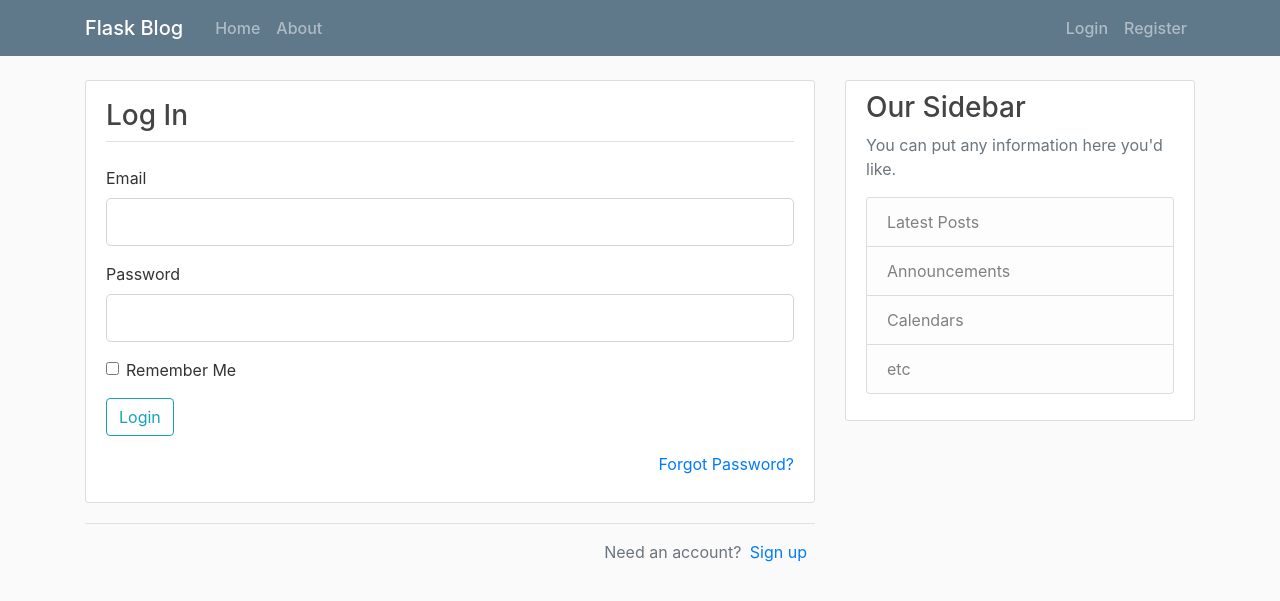
After one commit to copev313/Flask-Blog, a Flask app: template templates/login.html in a window 1280 px wide. The commit adds this page. Shown: the top 601 px of the page. Run offline with Flask 2, Linux system fonts and the light colour scheme; the template is opened without the code that fills it: values that come from a table or form of the project are taken from there, others are empty; some libraries are stand-ins or nearby versions.

Commit message:
added login + registration forms

```diff
--- a/flaskblog.py
+++ b/flaskblog.py
@@ -1,7 +1,8 @@
-from flask import Flask, render_template
-
+from flask import Flask, flash, redirect, render_template, url_for
+from forms import RegistrationForm, LoginForm
 
 app = Flask(__name__)
+app.config['SECRET_KEY'] = 'secret!42476'
 
 posts = [
     {
@@ -29,11 +30,26 @@ def about():
     return render_template('about.html', title='About')
 
 
-@app.route('/login')
-def login():
-    return "<h1>[LOGIN PAGE]</h1>"
+@app.route('/register', methods=['GET', 'POST'])
+def register():
+    form = RegistrationForm()
+
+    if form.validate_on_submit():
+        flash(f"Account created for {form.username.data}!", 'success')
+        return redirect(url_for('home'))
+
+    return render_template('register.html', title='Register', form=form)
 
 
-@app.route('/register')
-def register():
-    return "<h1>[REGISTER PAGE]</h1>"
+@app.route('/login', methods=['GET', 'POST'])
+def login():
+    form = LoginForm()
+
+    if form.validate_on_submit():
+        if form.email.data == 'admin@blog.com' and form.password.data == 'password':
+            flash("You've been logged in!", 'success')
+            return redirect(url_for('home'))
+        else:
+            flash("Login unsuccessful. Please check username and password.", 'danger')
+
+    return render_template('login.html', title='Login', form=form)
--- /dev/null
+++ b/forms.py
@@ -0,0 +1,30 @@
+from flask_wtf import FlaskForm
+from wtforms import StringField, PasswordField, SubmitField, BooleanField
+from wtforms.validators import DataRequired, Length, Email, EqualTo
+
+
+class RegistrationForm(FlaskForm):
+    username = StringField('Username',
+        validators=[DataRequired(), Length(min=2, max=20)]
+    )
+    email = StringField('Email',
+        validators=[DataRequired(), Email()]
+    )
+    password = PasswordField('Password',
+        validators=[DataRequired()]
+    )
+    confirm_password = PasswordField('Confirm Password',
+        validators=[DataRequired(), EqualTo('password')]
+    )
+    submit = SubmitField('Sign Up')
+
+
+class LoginForm(FlaskForm):
+    email = StringField('Email',
+        validators=[DataRequired(), Email()]
+    )
+    password = PasswordField('Password',
+        validators=[DataRequired()]
+    )
+    remember = BooleanField('Remember Me')
+    submit = SubmitField('Login')
--- a/templates/layout.html
+++ b/templates/layout.html
@@ -8,14 +8,11 @@
     <link rel="stylesheet" href="https://maxcdn.bootstrapcdn.com/bootstrap/4.0.0/css/bootstrap.min.css" integrity="sha384-Gn5384xqQ1aoWXA+058RXPxPg6fy4IWvTNh0E263XmFcJlSAwiGgFAW/dAiS6JXm" crossorigin="anonymous">
     <link rel="stylesheet" type="text/css" href="{{ url_for('static', filename='css/main.css')}}">
 
-    <!-- Handle Page Title -->
     {% if title %}
         <title>Flask Blog - {{ title }}</title>
     {% else %}
         <title>Flask Blog</title>
     {% endif %}
-
-
 </head>
 <body>
     <!-- NAVBAR COMPONENT -->
@@ -24,8 +21,22 @@
     <main role="main" class="container">
         <div class="row">
             <div class="col-md-8">
+
+                {% with messages = get_flashed_messages(with_categories=true) %}
+                    {% if messages %}
+
+                        {% for category, message in messages %}
+                            <div class="alert alert-{{ category }}">
+                                {{ message }}
+                            </div>
+                        {% endfor %}
+
+                    {% endif %}
+                {% endwith %}
+
                 {% block content %}{% endblock %}
             </div>
+
             <div class="col-md-4">
                 <div class="content-section">
                     <h3>Our Sidebar</h3>
--- /dev/null
+++ b/templates/login.html
@@ -0,0 +1,62 @@
+{% extends 'layout.html' %}
+
+
+{% block content %}
+    <div class="content-section">
+        <form action="" method="post">
+            {{ form.hidden_tag() }}
+            <fieldset class="form-group">
+                <legend class="border-bottom mb-4 pt-2"><h3>Log In</h3></legend>
+                <div class="form-group">
+                    {{ form.email.label(class="form-control-label") }}
+
+                    {% if form.email.errors %}
+                        {{ form.email(class="form-control form-control-lg is-invalid") }}
+                        <div class="invalid-feedback">
+                            {% for error in form.email.errors %}
+                                <span>{{ error }}</span>
+                            {% endfor %}
+                        </div>
+                    {% else %}
+                    {{ form.email(class="form-control form-control-lg") }}
+
+                    {% endif %}
+                </div>
+                <div class="form-group">
+                    {{ form.password.label(class="form-control-label") }}
+
+                    {% if form.password.errors %}
+                        {{ form.password(class="form-control form-control-lg is-invalid") }}
+                        <div class="invalid-feedback">
+                            {% for error in form.password.errors %}
+                                <span>{{ error }}</span>
+                            {% endfor %}
+                        </div>
+                    {% else %}
+                    {{ form.password(class="form-control form-control-lg") }}
+
+                    {% endif %}
+                </div>
+                <div class="form-check">
+                    {{ form.remember(class="form-check-input") }}
+                    {{ form.remember.label(class="form-check-label") }}
+                </div>
+            </fieldset>
+
+            <div class="form-group">
+                {{ form.submit(class="btn btn-outline-info") }}
+            </div>
+
+            <p class="text-muted text-right">
+                <a href="#">Forgot Password?</a>
+            </p>
+        </form>
+    </div>
+
+    <div class="border-top pt-3">
+        <p class="text-muted text-right pr-2">
+            Need an account? <a class="ml-1" href="{{ url_for('register')}}">Sign up</a>
+        </p>
+    </div>
+
+{% endblock content %}
--- a/templates/navigation.html
+++ b/templates/navigation.html
@@ -8,14 +8,14 @@
         </button>
         <div class="collapse navbar-collapse" id="navbarToggle">
           <div class="navbar-nav mr-auto">
-            <a class="nav-item nav-link" href="/">Home</a>
-            <a class="nav-item nav-link" href="/about">About</a>
+            <a class="nav-item nav-link" href="{{ url_for('home') }}">Home</a>
+            <a class="nav-item nav-link" href="{{ url_for('about') }}">About</a>
           </div>
 
           <!-- Navbar Right Side -->
           <div class="navbar-nav">
-            <a class="nav-item nav-link" href="/login">Login</a>
-            <a class="nav-item nav-link" href="/register">Register</a>
+            <a class="nav-item nav-link" href="{{ url_for('login') }}">Login</a>
+            <a class="nav-item nav-link" href="{{ url_for('register') }}">Register</a>
           </div>
         </div>
       </div>
```
Also changed, not shown: requirements.txt (added, +13 -0 lines), templates/register.html (added, +85 -0 lines).
